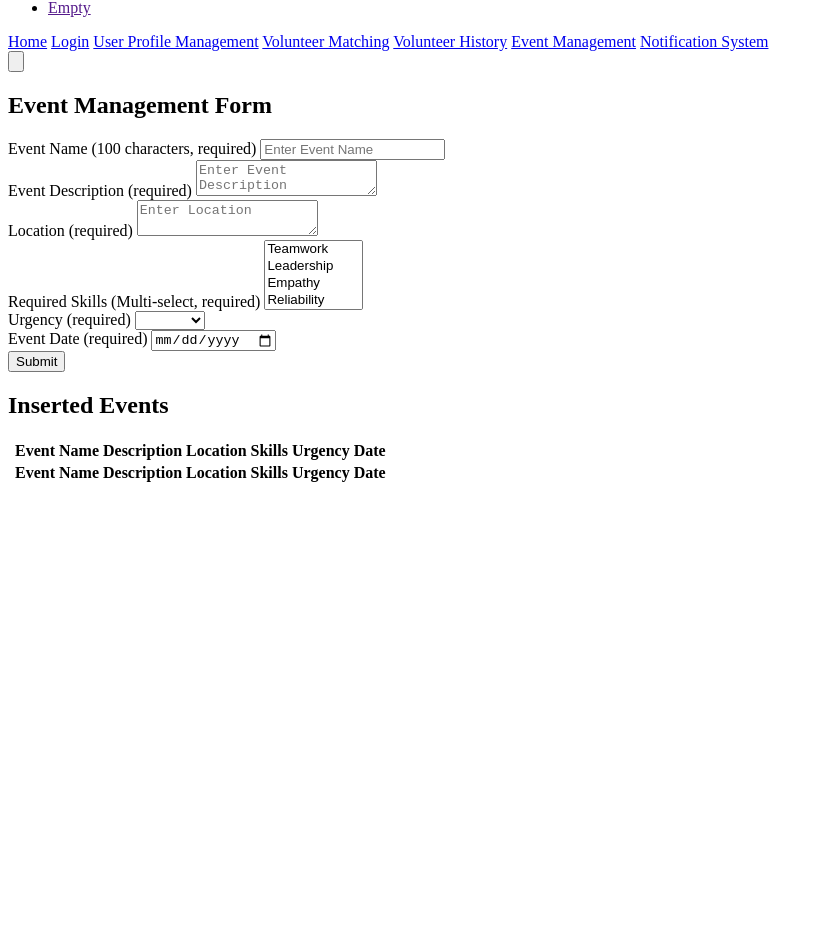
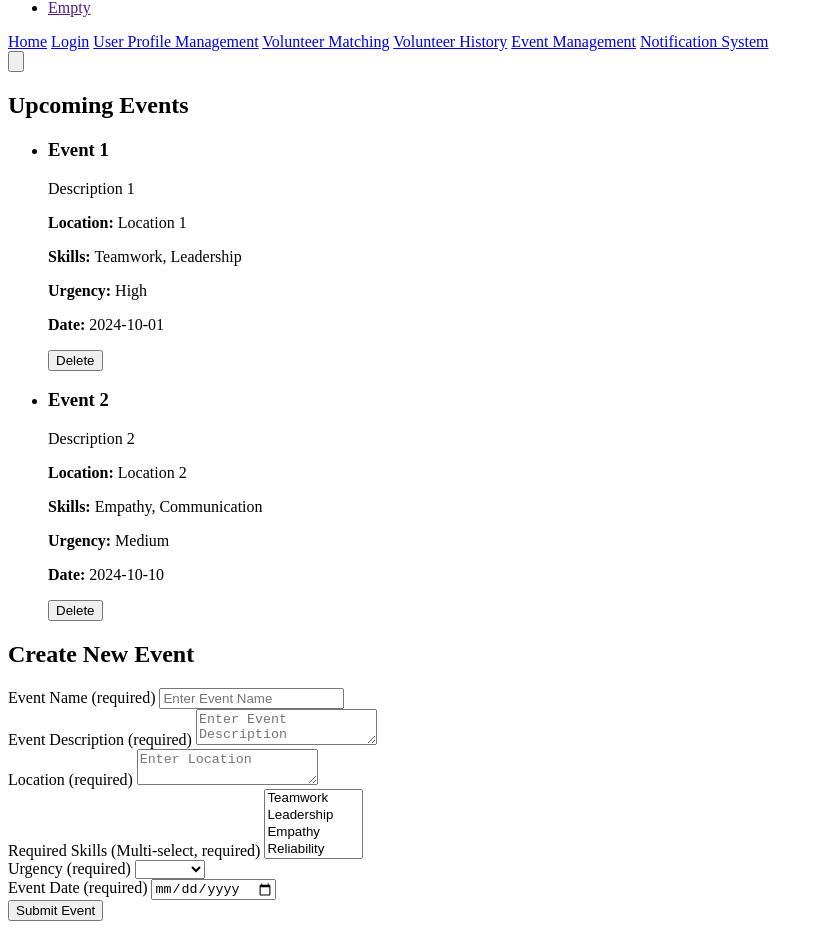
Before and after one commit to ChaseCotton/volunteer-management-webapp, a SvelteKit app: page /eventManagement in a window 1280 px wide. Shown: the part 1293-2222 px from the top of the page, without its empty margins (0-824 px from the left). Before the commit the page ends 1786 px from the top, so only its background shows below. Built offline with nearby package versions, Linux system fonts and the light colour scheme.

Commit message:
Created eventmanagement class and updated page

```diff
--- a/src/routes/eventManagement/+page.svelte
+++ b/src/routes/eventManagement/+page.svelte
@@ -1,4 +1,24 @@
 <script lang="ts">
+  class Event
+  {
+    eventName: string;
+    eventDescription: string;
+    location: string;
+    requiredSkills: string[];
+    urgency: string;
+    eventDate: string;
+
+    constructor(eventName: string, eventDescription: string, location: string, requiredSkills: string[], urgency: string, eventDate: string)
+    {
+      this.eventName = eventName;
+      this.eventDescription = eventDescription;
+      this.location = location;
+      this.requiredSkills = requiredSkills;
+      this.urgency = urgency;
+      this.eventDate = eventDate;
+    }
+  }
+
   let eventName: string = '';
   let eventDescription: string = '';
   let location: string = '';
@@ -8,18 +28,27 @@
 
   const skillsOptions: string[] = ['Teamwork', 'Leadership', 'Empathy', 'Reliability', 'Communication'];
   const urgencyOptions: string[] = ['Low', 'Medium', 'High'];
-    let insertedEvents = [];
 
-    function handleSubmit() {
-      const newEvent = {
-        eventName,
-        eventDescription,
-        location,
-        requiredSkills: requiredSkills.join(', '),
-        urgency,
-        eventDate
-      };
-      insertedEvents = [...insertedEvents, newEvent];
+  let eventMap: Map<string, Event> = new Map([
+    ['Event 1', new Event('Event 1', 'Description 1', 'Location 1', ['Teamwork', 'Leadership'], 'High', '2024-10-01')],
+    ['Event 2', new Event('Event 2', 'Description 2', 'Location 2', ['Empathy', 'Communication'], 'Medium', '2024-10-10')]
+  ]);
+
+  function deleteEvent(eventName: string)
+  {
+    eventMap.delete(eventName);
+  }
+
+  function handleSubmit()
+  {
+    if (!eventName) return;
+    const newEvent = new Event(eventName, eventDescription, location, requiredSkills, urgency, eventDate);
+    eventMap.set(eventName, newEvent);
+    resetForm();
+  }
+
+  function resetForm()
+  {
     eventName = '';
     eventDescription = '';
     location = '';
@@ -29,11 +58,34 @@
   }
 </script>
 
-  <h2 class="text-xl font-semibold mb-4 text-center">Event Management Form</h2>
+<div class="grid grid-cols-2 gap-6">
+  <!-- Left side: Event List -->
+  <div>
+    <h2 class="text-xl font-semibold mb-4 text-center">Upcoming Events</h2>
+    <ul class="list-none space-y-2">
+      {#each Array.from(eventMap.values()) as event}
+        <li class="p-4 border border-gray-200 rounded-lg flex justify-between items-center">
+          <div>
+            <h3 class="font-semibold">{event.eventName}</h3>
+            <p>{event.eventDescription}</p>
+            <p><strong>Location:</strong> {event.location}</p>
+            <p><strong>Skills:</strong> {event.requiredSkills.join(', ')}</p>
+            <p><strong>Urgency:</strong> {event.urgency}</p>
+            <p><strong>Date:</strong> {event.eventDate}</p>
+          </div>
+          <button class="btn btn-error btn-sm" on:click={() => deleteEvent(event.eventName)}>Delete</button>
+        </li>
+      {/each}
+    </ul>
+  </div>
+
+  <!-- Right side: Event Form -->
+  <div>
+    <h2 class="text-xl font-semibold mb-4 text-center">Create New Event</h2>
     <form on:submit|preventDefault={handleSubmit} class="space-y-4">
       <div class="form-control">
         <label class="label" for="eventName">
-        <span class="label-text">Event Name (100 characters, required)</span>
+          <span class="label-text">Event Name (required)</span>
         </label>
         <input id="eventName" type="text" class="input input-bordered" bind:value={eventName} maxlength="100" required placeholder="Enter Event Name" />
       </div>
@@ -76,46 +128,8 @@
         <input id="eventDate" type="date" class="input input-bordered" bind:value={eventDate} required />
       </div>
       <div class="form-control mt-6">
-      <button class="btn btn-primary" type="submit">Submit</button>
+        <button class="btn btn-primary" type="submit">Submit Event</button>
       </div>
     </form>
-  <h2 class="text-xl font-semibold mb-4 text-center">Inserted Events</h2>
-  <div class="overflow-x-auto">
-    <table class="table table-xs">
-      <thead>
-        <tr>
-          <th></th>
-          <th>Event Name</th>
-          <th>Description</th>
-          <th>Location</th>
-          <th>Skills</th>
-          <th>Urgency</th>
-          <th>Date</th>
-        </tr>
-      </thead>
-      <tbody>
-        {#each insertedEvents as event, i}
-          <tr>
-            <th>{i + 1}</th>
-            <td>{event.eventName}</td>
-            <td>{event.eventDescription}</td>
-            <td>{event.location}</td>
-            <td>{event.requiredSkills}</td>
-            <td>{event.urgency}</td>
-            <td>{event.eventDate}</td>
-          </tr>
-        {/each}
-      </tbody>
-      <tfoot>
-        <tr>
-          <th></th>
-          <th>Event Name</th>
-          <th>Description</th>
-          <th>Location</th>
-          <th>Skills</th>
-          <th>Urgency</th>
-          <th>Date</th>
-        </tr>
-      </tfoot>
-    </table>
   </div>
+</div>
```
Lines whose indentation alone changed are shown as unchanged.
